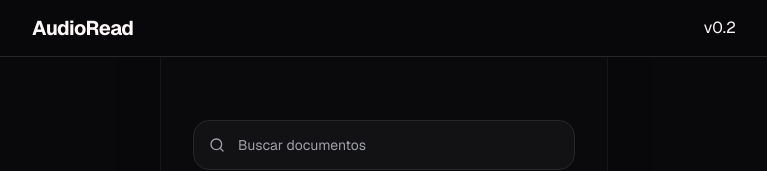
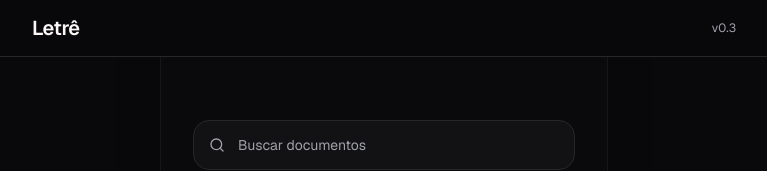
Before and after one commit to jaozinpaulin/audioread-app, a Next.js app: page / in a window 1280 px wide. Shown: the top 171 px of the page, without its empty margins (256-1023 px from the left). Built offline with nearby package versions, Linux system fonts and the light colour scheme.

Commit message:
feat: atualiza a identidade visual do Letrê

```diff
--- a/src/app/page.tsx
+++ b/src/app/page.tsx
@@ -56,10 +56,11 @@ export default function Home() {
     return (
         <main className="flex-1 flex flex-col justify-between p-4 md:p-8 pb-32 md:pb-12 max-w-3xl mx-auto w-full min-h-screen">
             <header className="fixed top-0 left-0 right-0 max-w-3xl mx-auto bg-app-bg/85 backdrop-blur-md px-4 md:px-8 py-3.5 border-b border-border-subtle flex items-center justify-between shrink-0 z-50">
-                <h1 className="font-bold text-lg md:text-xl tracking-tight text-text-main">
-                    AudioRead
+                <h1 className="text-lg md:text-xl font-semibold tracking-tight text-text-main">
+                    Letrê
                 </h1>
-                <span>v0.2</span>
+
+                <span className="text-xs text-text-muted">v0.3</span>
             </header>
 
 
```
